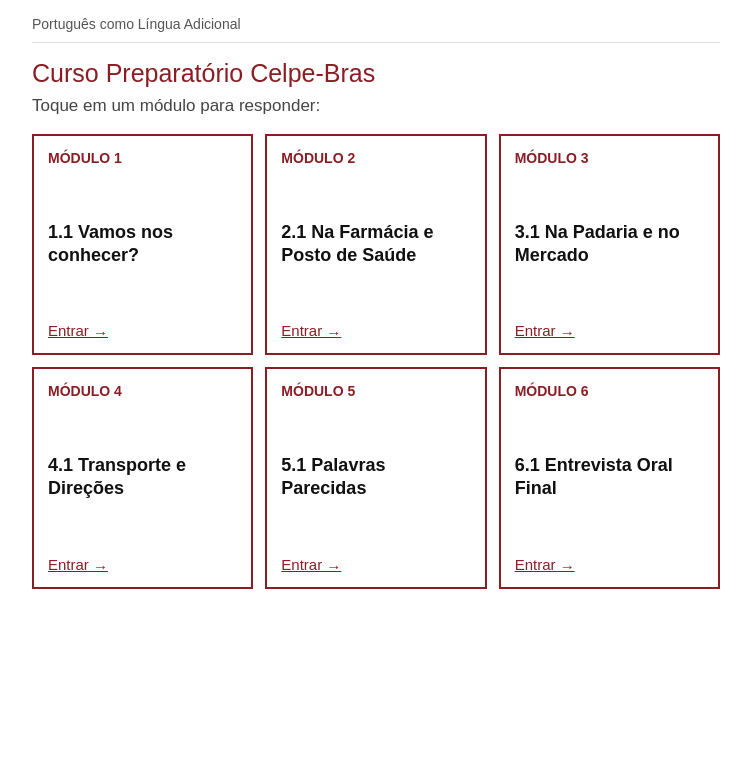
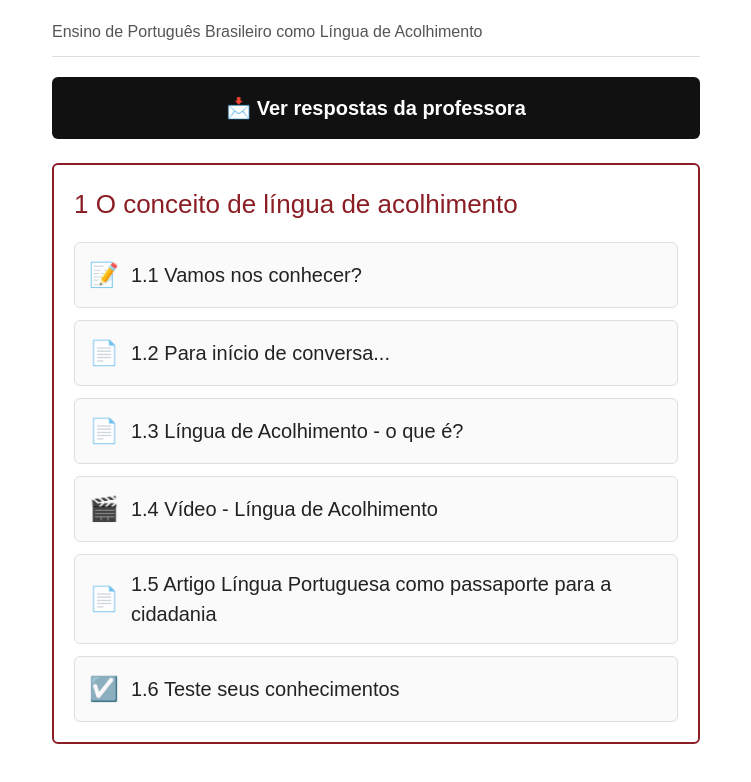
Before and after one commit to theocontanet-sketch/cursoPortugues, a plain HTML site: page index.html in a window 1280 px wide. Shown: the whole page, without its empty margins (264-1015 px from the left). Drawn offline with Linux system fonts and the light colour scheme.

Commit message:
index.html

```diff
--- a/index.html
+++ b/index.html
@@ -3,125 +3,140 @@
 <head>
   <meta charset="UTF-8">
   <meta name="viewport" content="width=device-width, initial-scale=1.0">
-  <title>Curso Preparatório Celpe-Bras</title>
+  <title>Curso de Português — Módulo 1</title>
   <style>
     * { box-sizing: border-box; }
     body {
       font-family: Arial, Helvetica, sans-serif;
       background-color: #ffffff;
       color: #222222;
-      margin: 0;
-      padding: 16px;
-      max-width: 720px;
-      margin-left: auto;
-      margin-right: auto;
+      margin: 0 auto;
+      padding: 20px 16px;
+      max-width: 680px;
+      font-size: 20px;
+      line-height: 1.5;
     }
     header {
       border-bottom: 1px solid #dddddd;
-      padding-bottom: 10px;
-      margin-bottom: 16px;
+      padding-bottom: 12px;
+      margin-bottom: 20px;
     }
-    .course-sub {
-      font-size: 14px;
+    .course-label {
+      font-size: 16px;
       color: #555555;
       margin: 0;
     }
+    .btn-inbox {
+      display: block;
+      width: 100%;
+      background-color: #111111;
+      color: #ffffff;
+      text-decoration: none;
+      text-align: center;
+      font-size: 20px;
+      font-weight: bold;
+      padding: 16px;
+      margin-bottom: 24px;
+      border-radius: 6px;
+    }
+    .module-box {
+      border: 2px solid #8B1E24;
+      padding: 20px;
+      border-radius: 6px;
+      background-color: #ffffff;
+    }
     h1 {
       color: #8B1E24;
-      font-size: 25px;
+      font-size: 26px;
       font-weight: normal;
-      margin: 0 0 8px 0;
-    }
-    .subtitle {
-      font-size: 17px;
-      color: #444444;
       margin: 0 0 18px 0;
     }
-    .grid {
-      display: grid;
-      grid-template-columns: repeat(2, 1fr);
+    .topic-list {
+      list-style: none;
+      padding: 0;
+      margin: 0;
+      display: flex;
+      flex-direction: column;
       gap: 12px;
     }
-    @media (min-width: 600px) {
-      .grid { grid-template-columns: repeat(3, 1fr); }
-    }
-    .square-card {
+    .topic-item a {
       display: flex;
-      flex-direction: column;
-      justify-content: space-between;
-      aspect-ratio: 1 / 1;
-      border: 2px solid #8B1E24;
-      background-color: #ffffff;
+      align-items: center;
+      gap: 12px;
       padding: 14px;
+      border: 1px solid #dddddd;
+      background-color: #fafafa;
       text-decoration: none;
       color: #222222;
+      font-size: 20px;
+      border-radius: 6px;
     }
-    .square-card:active {
-      background-color: #fdf8f8;
+    .topic-item a:active, .topic-item a:hover {
+      border-color: #8B1E24;
+      background-color: #fdf5f5;
+      color: #8B1E24;
     }
-    .mod-num {
-      font-size: 14px;
-      font-weight: bold;
-      color: #8B1E24;
-      text-transform: uppercase;
-    }
-    .mod-title {
-      font-size: 18px;
-      font-weight: bold;
-      color: #111111;
-      line-height: 1.3;
-    }
-    .mod-action {
-      font-size: 15px;
-      color: #8B1E24;
-      text-decoration: underline;
+    .icon {
+      font-size: 24px;
+      flex-shrink: 0;
     }
   </style>
 </head>
 <body>
+
   <header>
-    <p class="course-sub">Português como Língua Adicional</p>
+    <p class="course-label">Ensino de Português Brasileiro como Língua de Acolhimento</p>
   </header>
 
-  <h1>Curso Preparatório Celpe-Bras</h1>
-  <p class="subtitle">Toque em um módulo para responder:</p>
+  <a class="btn-inbox" href="respostas.html">📩 Ver respostas da professora</a>
 
-  <div class="grid">
-    <a class="square-card" href="modulo1.html">
-      <span class="mod-num">Módulo 1</span>
-      <span class="mod-title">1.1 Vamos nos conhecer?</span>
-      <span class="mod-action">Entrar &rarr;</span>
+  <div class="module-box">
+    <h1>1 O conceito de língua de acolhimento</h1>
+
+    <ul class="topic-list">
+      <li class="topic-item">
+        <a href="modulo1_1.html">
+          <span class="icon">📝</span>
+          <span>1.1 Vamos nos conhecer?</span>
         </a>
+      </li>
 
-    <a class="square-card" href="modulo2.html">
-      <span class="mod-num">Módulo 2</span>
-      <span class="mod-title">2.1 Na Farmácia e Posto de Saúde</span>
-      <span class="mod-action">Entrar &rarr;</span>
+      <li class="topic-item">
+        <a href="modulo1_2.html">
+          <span class="icon">📄</span>
+          <span>1.2 Para início de conversa...</span>
         </a>
+      </li>
 
-    <a class="square-card" href="modulo3.html">
-      <span class="mod-num">Módulo 3</span>
-      <span class="mod-title">3.1 Na Padaria e no Mercado</span>
-      <span class="mod-action">Entrar &rarr;</span>
+      <li class="topic-item">
+        <a href="modulo1_3.html">
+          <span class="icon">📄</span>
+          <span>1.3 Língua de Acolhimento - o que é?</span>
         </a>
+      </li>
 
-    <a class="square-card" href="modulo4.html">
-      <span class="mod-num">Módulo 4</span>
-      <span class="mod-title">4.1 Transporte e Direções</span>
-      <span class="mod-action">Entrar &rarr;</span>
+      <li class="topic-item">
+        <a href="modulo1_4.html">
+          <span class="icon">🎬</span>
+          <span>1.4 Vídeo - Língua de Acolhimento</span>
         </a>
+      </li>
 
-    <a class="square-card" href="modulo5.html">
-      <span class="mod-num">Módulo 5</span>
-      <span class="mod-title">5.1 Palavras Parecidas</span>
-      <span class="mod-action">Entrar &rarr;</span>
+      <li class="topic-item">
+        <a href="modulo1_5.html">
+          <span class="icon">📄</span>
+          <span>1.5 Artigo Língua Portuguesa como passaporte para a cidadania</span>
         </a>
+      </li>
 
-    <a class="square-card" href="modulo6.html">
-      <span class="mod-num">Módulo 6</span>
-      <span class="mod-title">6.1 Entrevista Oral Final</span>
-      <span class="mod-action">Entrar &rarr;</span>
+      <li class="topic-item">
+        <a href="modulo1_6.html">
+          <span class="icon">☑️</span>
+          <span>1.6 Teste seus conhecimentos</span>
         </a>
+      </li>
+    </ul>
   </div>
+
 </body>
 </html>
```
Lines whose indentation alone changed are shown as unchanged.
